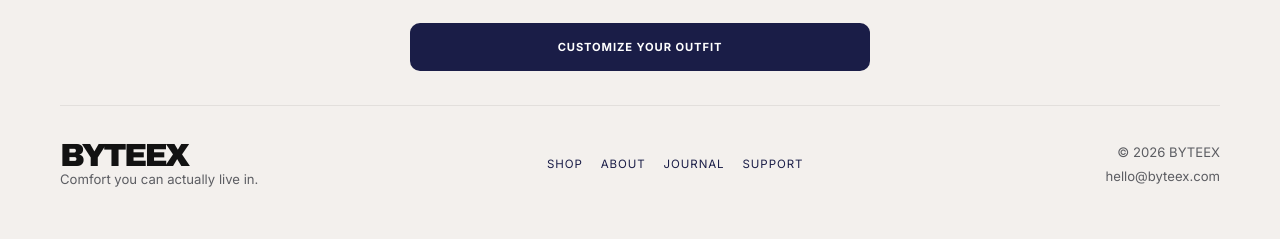
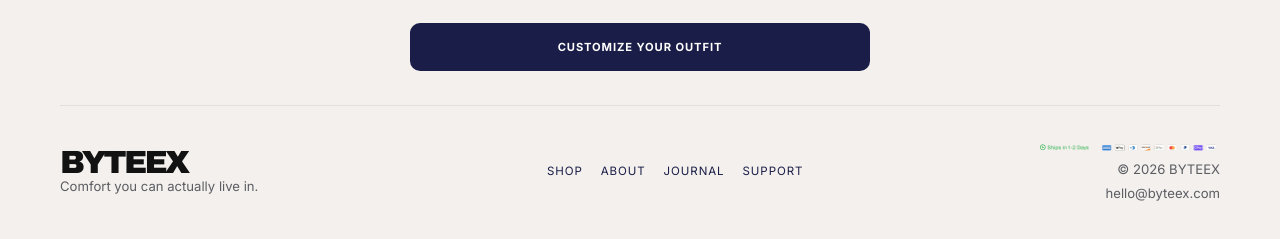
Before and after one commit to DmytroBondarets/comfortable-pro, a plain HTML site: page index.html in a window 1280 px wide. Shown: the part 4034-4273 px from the top of the page. Drawn offline with Linux system fonts and the light colour scheme.

Commit message:
Adds payment methods

```diff
--- a/index.html
+++ b/index.html
@@ -380,6 +380,9 @@
             <a href="#">Support</a>
           </div>
           <div class="footer-meta">
+            <div class="payment-methods">
+              <img src="moodboard/Ships in and pay.png" alt="Shipping and payment methods" />
+            </div>
             <p>© <span id="year"></span> BYTEEX</p>
             <p>hello@byteex.com</p>
           </div>
--- a/styles.css
+++ b/styles.css
@@ -696,6 +696,17 @@ button {
   gap: 8px;
 }
 
+.payment-methods {
+  width: 180px;
+  max-width: 100%;
+}
+
+.payment-methods img {
+  width: 100%;
+  height: auto;
+  display: block;
+}
+
 @media (max-width: 980px) {
   .site-header {
     flex-wrap: wrap;
```
